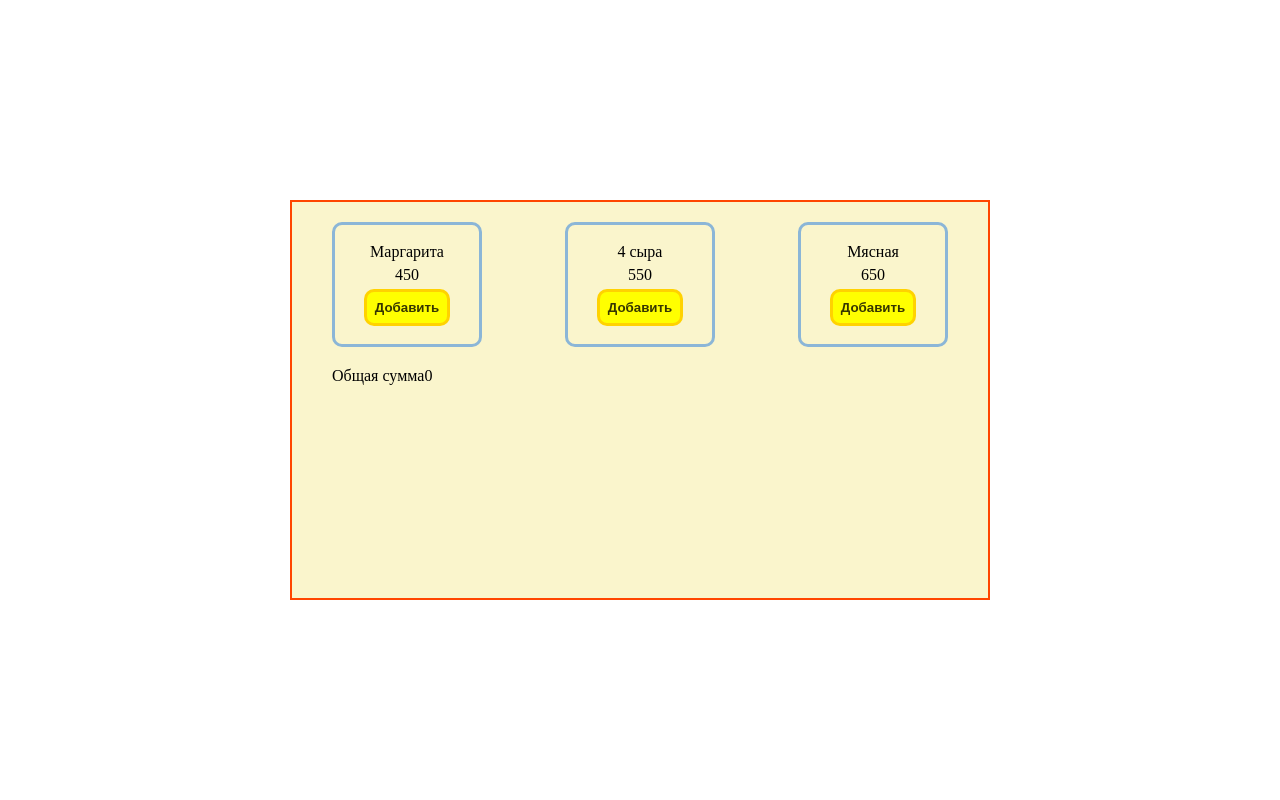
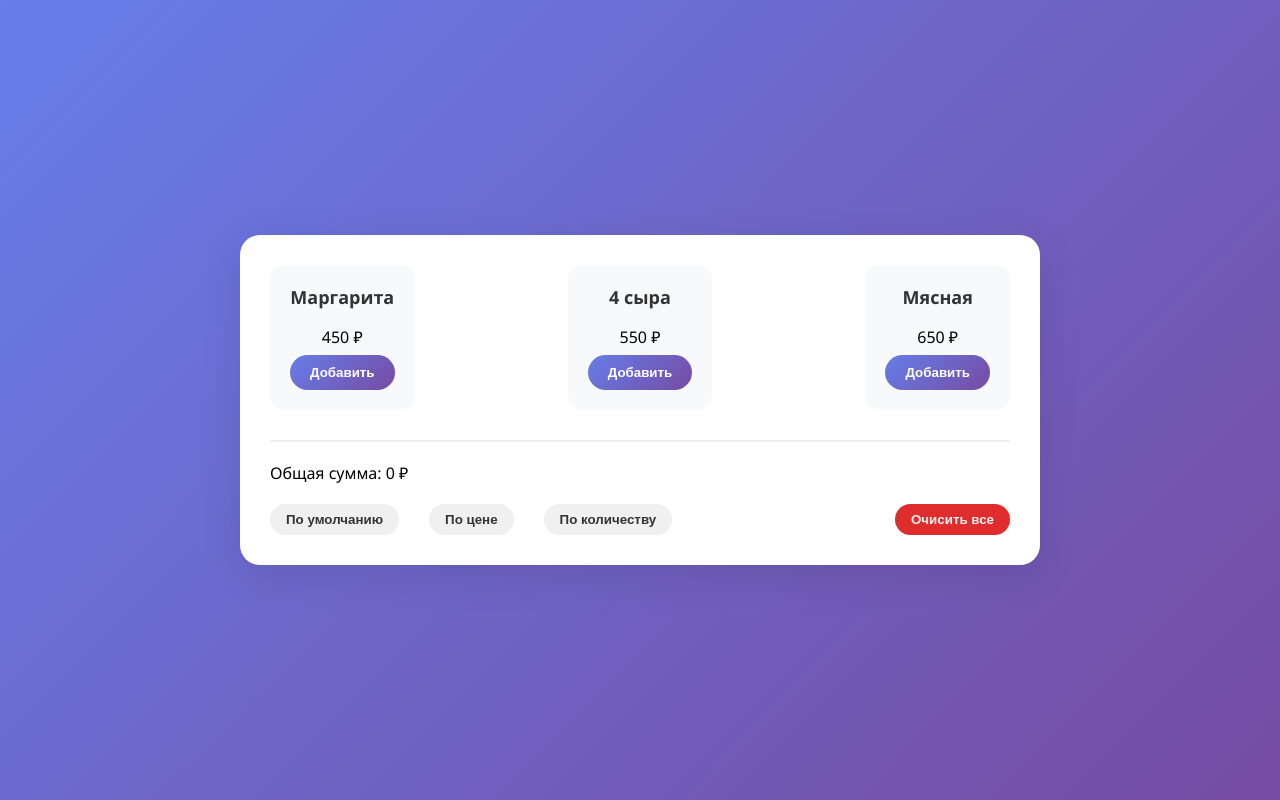
Before and after one commit to MaximMurysov/Pizza, a React (Vite) app: page / in a window 1280 px wide. Built offline with nearby package versions, Linux system fonts and the light colour scheme.

Commit message:
feat: add sort by total price and clear cart button

```diff
--- a/src/components/CartItem.jsx
+++ b/src/components/CartItem.jsx
@@ -16,8 +16,8 @@ function CartItem({ elem, incrementPizza, decrementPizza }) {
       >
         -
       </button>
-      <p>{elem.price}</p>
-      <p>= {elem.price * elem.quantity}</p>
+      <p>{elem.price} ₽</p>
+      <p>= {elem.price * elem.quantity} ₽</p>
     </div>
   );
 }
--- a/src/components/PizzaApp.jsx
+++ b/src/components/PizzaApp.jsx
@@ -1,13 +1,37 @@
-import { useState } from "react";
+import { useState, useEffect } from "react";
 import styles from "./styles.module.css";
 import { pizzas } from "./main";
 import PizzaCard from "./PizzaCard";
 import CartItem from "./CartItem";
 
 function PizzaApp() {
-  const [cart, setCart] = useState([]);
+  const [cart, setCart] = useState(() => {
+    const saved = localStorage.getItem("pizza");
+    return saved ? JSON.parse(saved) : [];
+  }, []);
+  useEffect(() => {
+    localStorage.setItem("pizza", JSON.stringify(cart));
+  }, [cart]);
 
-  console.log(cart);
+  const [sortType, setSortType] = useState("none");
+  const getSortedCart = () => {
+    if (sortType === "price") {
+      return [...cart].sort(
+        (a, b) => a.price * a.quantity - b.price * b.quantity,
+      );
+    }
+    if (sortType === "quantity") {
+      return [...cart].sort((a, b) => b.quantity - a.quantity);
+    }
+    return cart;
+  };
+
+  const sortPizzaItems = [
+    { label: "По умолчанию", value: "none" },
+    { label: "По цене", value: "price" },
+    { label: "По количеству", value: "quantity" },
+  ];
+  console.log(sortType);
   const addToCart = (pizza) => {
     const addPizza = {
       id: crypto.randomUUID(),
@@ -29,6 +53,7 @@ function PizzaApp() {
       setCart([...cart, addPizza]);
     }
   };
+
   const decrementPizza = (id) => {
     setCart(
       cart
@@ -69,7 +94,7 @@ function PizzaApp() {
           })}
         </div>
         <div className={styles.cartContainer}>
-          {cart.map((elem) => (
+          {getSortedCart().map((elem) => (
             <CartItem
               elem={elem}
               incrementPizza={incrementPizza}
@@ -77,7 +102,28 @@ function PizzaApp() {
             />
           ))}
         </div>
-        <div>Общая сумма{sumPizza}</div>
+        <div>Общая сумма: {sumPizza} ₽</div>
+        <div className={styles.sortPizzaContainer}>
+          <div className={styles.sortPizza}>
+            {sortPizzaItems.map((elem, index) => (
+              <div key={elem.value}>
+                <button
+                  key={index}
+                  className={styles.sortPizzaElem}
+                  onClick={() => setSortType(elem.value)}
+                >
+                  {elem.label}
+                </button>
+              </div>
+            ))}
+          </div>
+          <button
+            className={styles.sortPizzaElemClear}
+            onClick={() => setCart([])}
+          >
+            Очисить все
+          </button>
+        </div>
       </div>
     </div>
   );
--- a/src/components/PizzaCard.jsx
+++ b/src/components/PizzaCard.jsx
@@ -9,7 +9,7 @@ function PizzaCard({
   return (
     <div className={styles.pizzaItem}>
       <p>{elem.name}</p>
-      <p>{elem.price}</p>
+      <p>{elem.price} ₽</p>
       {inCart ? (
         <div className={styles.addPizza}>
           <button
--- a/src/components/styles.module.css
+++ b/src/components/styles.module.css
@@ -5,19 +5,20 @@
 }
 .pizza {
   display: flex;
-  flex-direction: column;
   align-items: center;
   justify-content: center;
-  height: 100vh;
+  min-height: 100vh;
+  background: linear-gradient(135deg, #667eea 0%, #764ba2 100%);
+  font-family: "Segoe UI", Tahoma, Geneva, Verdana, sans-serif;
+  padding: 20px;
 }
 .pizzaContainer {
-  display: flex;
-  padding: 20px 40px;
-  width: 700px;
-  min-height: 400px;
-  border: 2px orangered solid;
-  flex-direction: column;
-  background-color: #f3e8866b;
+  background: white;
+  border-radius: 20px;
+  padding: 30px;
+  box-shadow: 0 10px 40px rgba(0, 0, 0, 0.1);
+  max-width: 800px;
+  width: 100%;
 }
 .pizzaList {
   display: flex;
@@ -25,23 +26,31 @@
   width: 100%;
 }
 .pizzaItem {
-  border: 3px #8bb6d7 solid;
   display: flex;
   flex-direction: column;
-  height: 125px;
-  width: 150px;
-  border-radius: 10px;
-  align-items: center;
-  justify-content: center;
-  gap: 5px;
+  gap: 7px;
+  background: #f8f9fa;
+  border-radius: 15px;
+  padding: 20px;
+  text-align: center;
+}
+
+.pizzaItem p:first-child {
+  font-size: 18px;
+  font-weight: bold;
+  color: #333;
+  margin-bottom: 10px;
+}
+.pizzaItem p:last-child {
+  font-size: 20px;
+  color: #667eea;
+  font-weight: bold;
+  margin-bottom: 15px;
 }
 .cartContainer {
-  margin-top: 20px;
-  width: 500px;
-  display: flex;
-  align-items: center;
-  justify-content: center;
-  flex-direction: column;
+  margin-top: 30px;
+  border-top: 2px solid #f0f0f0;
+  padding-top: 20px;
 }
 .cartItem {
   display: flex;
@@ -54,31 +63,38 @@
   align-items: center;
 }
 .addPizza {
-  font-weight: bold;
   display: flex;
-  gap: 5px;
+  gap: 10px;
+  justify-content: center;
 }
 .addBtn {
-  padding: 8px;
-  border-radius: 10px;
-  background-color: yellow;
-  border: 3px rgba(255, 166, 0, 0.5) solid;
+  background: linear-gradient(135deg, #667eea 0%, #764ba2 100%);
+  color: white;
+  border: none;
+  padding: 10px 20px;
+  border-radius: 25px;
   cursor: pointer;
   font-weight: bold;
-  color: rgba(0, 0, 0, 0.788);
+  transition: opacity 0.2s;
+  width: 100%;
+}
+.addBtn:hover {
+  opacity: 0.9;
 }
 .buttonActive {
-  padding: 10px 16px;
+  background: linear-gradient(135deg, #667eea 0%, #764ba2 100%);
+  color: white;
+  border: none;
+  width: 40px;
+  height: 40px;
+  border-radius: 50%;
+  cursor: pointer;
+  font-size: 18px;
   font-weight: bold;
-  font-size: 20px;
-  background-color: rgba(255, 166, 0, 0.5);
-  border: none;
-  cursor: pointer;
-  border-radius: 5px;
-  display: flex;
-  justify-content: center;
-  align-items: center;
-  height: 100%;
+  transition: opacity 0.2s;
+}
+.buttonActive:hover {
+  opacity: 0.9;
 }
 
 .countPizza {
@@ -93,3 +109,37 @@
   font-weight: bold;
   padding: 5px 10px;
 }
+.sortPizzaContainer {
+  display: flex;
+  justify-content: space-between;
+}
+.sortPizza {
+  display: flex;
+  gap: 30px;
+}
+.sortPizzaElem {
+  margin-top: 20px;
+  background: #f0f0f0;
+  color: #333;
+  border: none;
+  padding: 8px 16px;
+  border-radius: 20px;
+  cursor: pointer;
+  font-weight: bold;
+  transition: all 0.2s;
+}
+.sortPizzaElemClear {
+  margin-top: 20px;
+  background: #df2c2c;
+  color: whitesmoke;
+  border: none;
+  padding: 8px 16px;
+  border-radius: 20px;
+  cursor: pointer;
+  font-weight: bold;
+  transition: all 0.2s;
+  width: auto;
+  height: auto;
+  align-items: end;
+  display: flex;
+}
```
